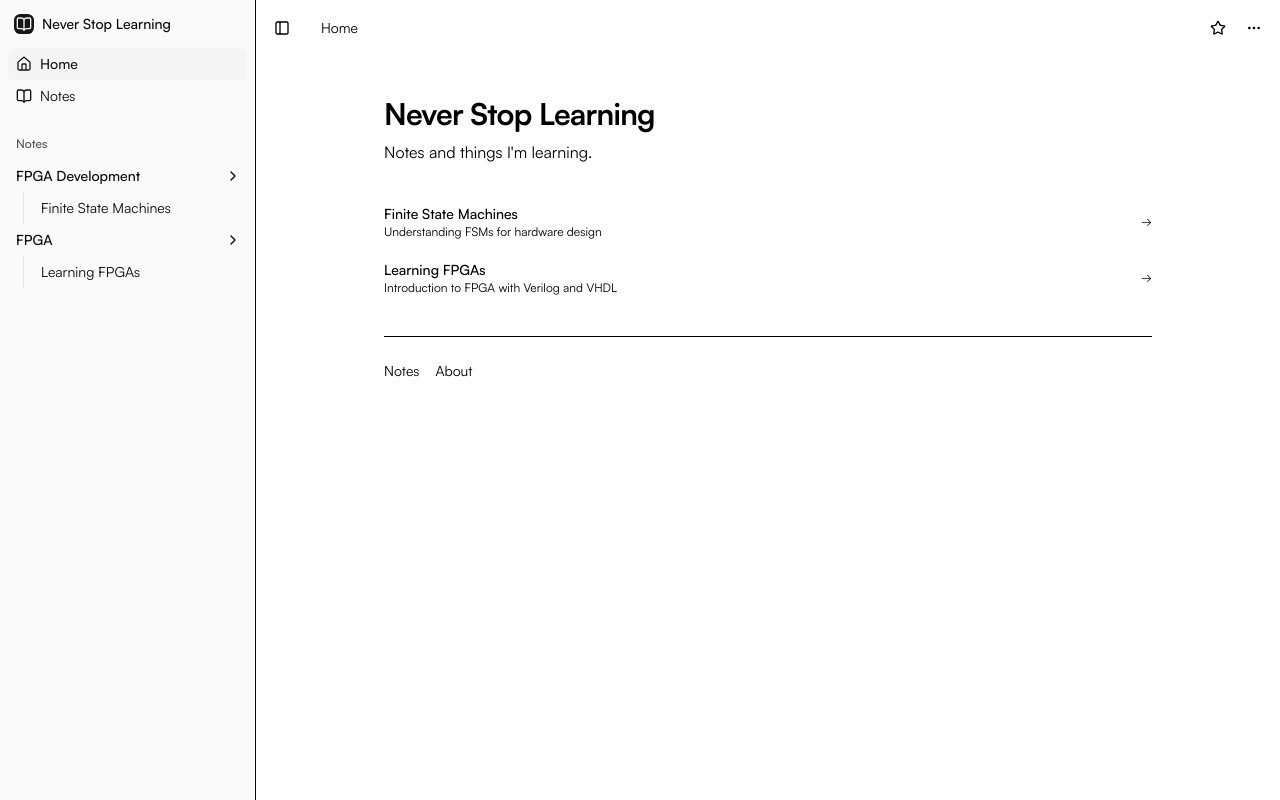
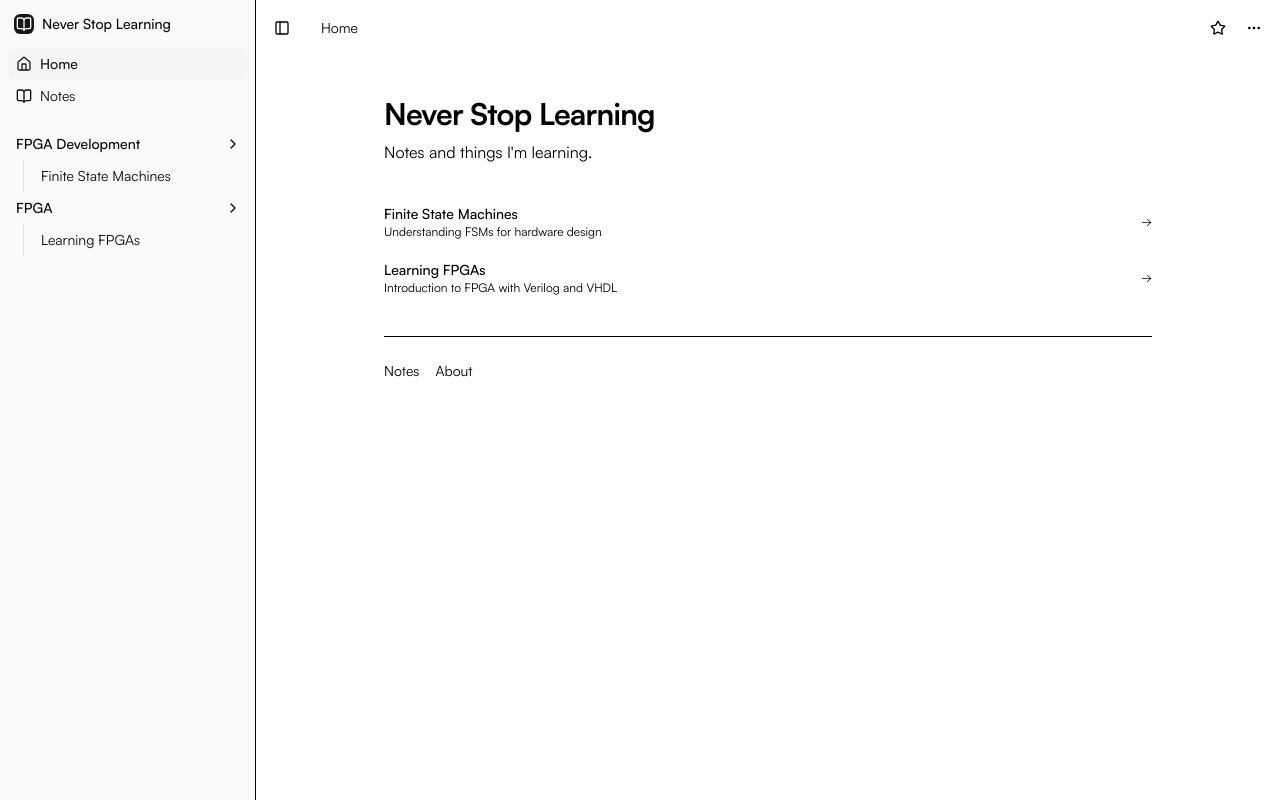
Before and after one commit to gauryash/never-stop-learning, an Astro site: page / in a window 1280 px wide. Built offline with nearby package versions, Linux system fonts and the light colour scheme; Astro itself is replaced by a stand-in of ours.

Commit message:
fix: remove redundant Notes sidebar label, groups are self-explanatory

```diff
--- a/src/components/nav-notes.tsx
+++ b/src/components/nav-notes.tsx
@@ -7,7 +7,6 @@ import {
 } from "@/components/ui/collapsible"
 import {
   SidebarGroup,
-  SidebarGroupLabel,
   SidebarMenu,
   SidebarMenuAction,
   SidebarMenuButton,
@@ -27,7 +26,6 @@ export function NavNotes({
 
   return (
     <SidebarGroup>
-      <SidebarGroupLabel>Notes</SidebarGroupLabel>
       <SidebarMenu>
         {notes.map((group) => (
           <Collapsible key={group.name} defaultOpen>
```
